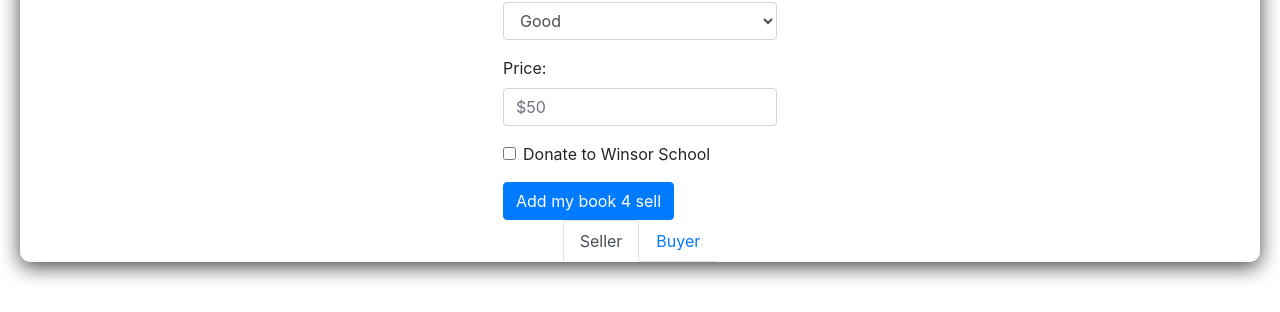
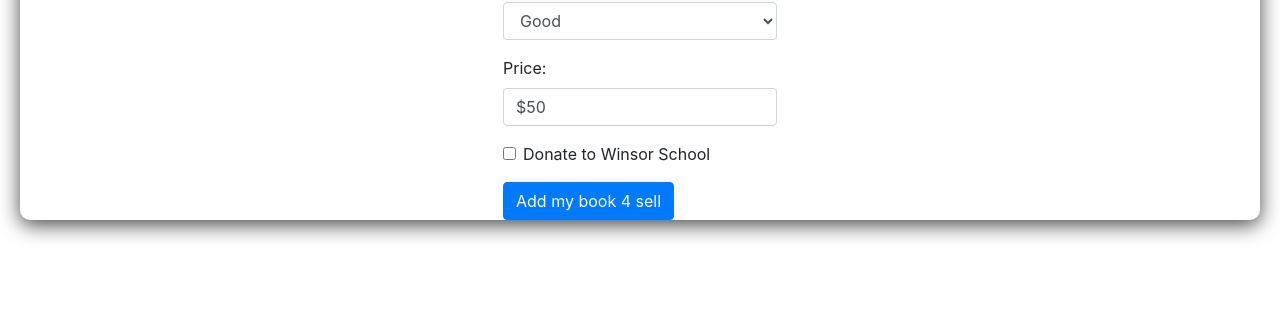
Before and after one commit to HongyuSun2004/book, a React (Create React App) app in the folder winsor-book-react/: page /book/1 in a window 1280 px wide. Shown: the part 392-704 px from the top of the page. Built offline with nearby package versions, Linux system fonts and the light colour scheme; no server answers.

Commit message:
add form

```diff
--- a/winsor-book-react/src/components/Book/Market/AddBook4Sell.js
+++ b/winsor-book-react/src/components/Book/Market/AddBook4Sell.js
@@ -1,26 +1,50 @@
 import React, {useEffect, useState} from 'react';
 import { Form, Button } from 'react-bootstrap';
 
-const handleSubmit = event => {
-    const form = event.currentTarget;
-    console.log(event);
-  };
+const AddBook4Sell = ({match}) => {
+    const [bookCondition, setBookCondition] = useState('Good');
+    const [price, setPrice] = useState('$50');
 
-const AddBook4Sell = ({match}) => {
+    const changeHandler = e => {
+        console.log(e.target.id);
+        console.log(e.target.value);
+        console.log(e.target);
+        //this.setState({ [e.target.name]: e.target.value })
+    }
+
+    const handleSubmit = event => {
+        event.preventDefault();
+        console.log(this.state);
+
+        fetch('http://192.168.1.13:5000/book4sell/', {
+            method: 'POST',
+            headers: {
+                'Accept': 'application/json',
+                'Content-Type': 'application/json',
+            },
+            body: JSON.stringify({
+                book_id: 2,
+                user_id: 1,
+                price: '$100',
+                book_condition: 'Good'
+            })
+        });
+    };
+
     return (
         <div>
             <Form onSubmit={handleSubmit}>
                 <Form.Group controlId="exampleForm.ControlSelect1">
                     <Form.Label>Book Condition:</Form.Label>
-                    <Form.Control as="select">
+                    <Form.Control as="select" >
                         <option>Good</option>
                         <option>Like New</option>
                     </Form.Control>
                 </Form.Group>
 
-                <Form.Group controlId="formBasicPassword">
+                <Form.Group controlId="price">
                     <Form.Label>Price:</Form.Label>
-                    <Form.Control type="text" placeholder="$50" />
+                    <Form.Control type="text" placeholder="$50" value={price} onChange={changeHandler}/>
                 </Form.Group>
 
                 <Form.Group controlId="formBasicChecbox">
--- a/winsor-book-react/src/components/Book/Market/BookOnMarket.js
+++ b/winsor-book-react/src/components/Book/Market/BookOnMarket.js
@@ -25,7 +25,7 @@ const BookOnMarket = ({match}) => {
             <img className={style.image} src={book.image_url} alt=""></img>
 
             <AddBook4Sell></AddBook4Sell>
-            <SellerBuyer></SellerBuyer>
+
         </div>
     );
 }
```
